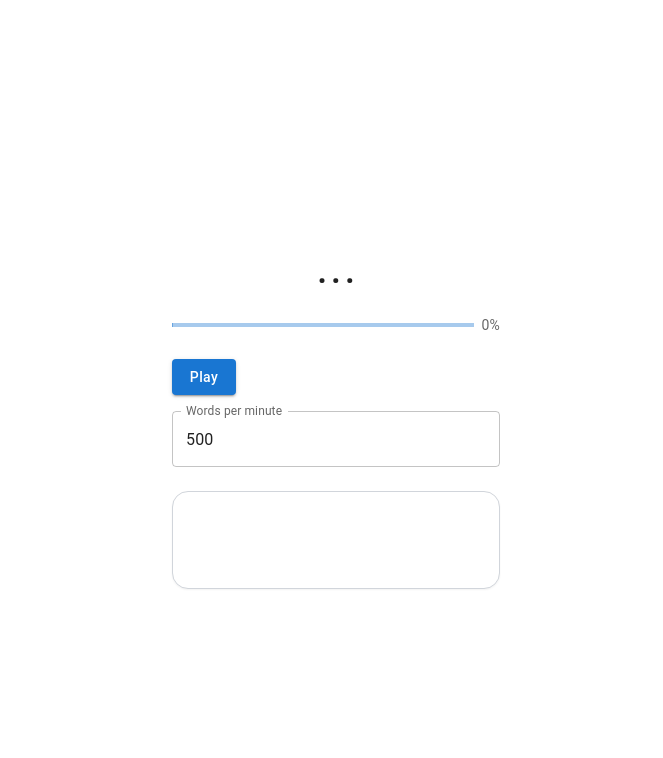
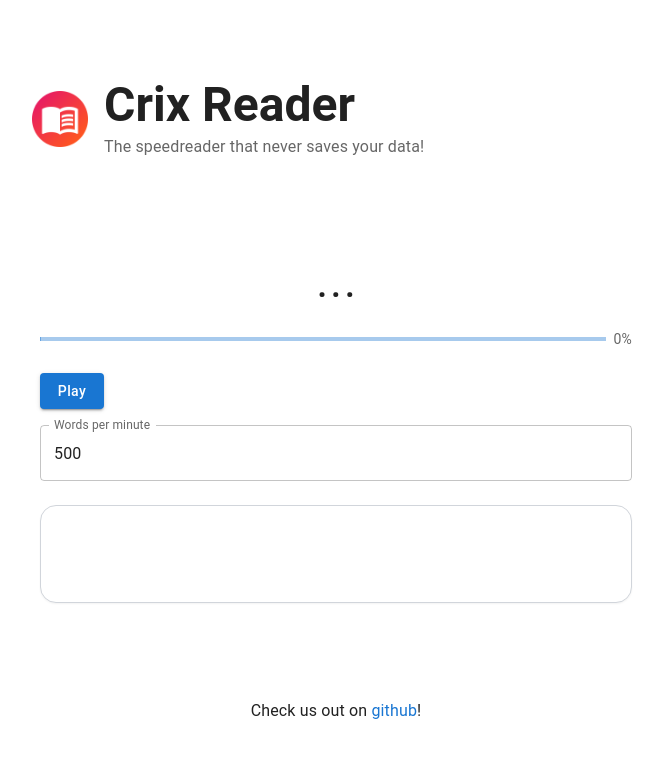
Before and after one commit to choneface/speedreader, a React (Vite) app: page / in a window 1280 px wide. Shown: the top 758 px of the page, without its empty margins (304-967 px from the left). Built offline with nearby package versions, Linux system fonts and the light colour scheme.

Commit message:
Feature: Header and Footer (#4)
* simple header and footer

* enforce the width remains constant throughout the experience

```diff
--- a/src/App.tsx
+++ b/src/App.tsx
@@ -1,11 +1,17 @@
 import "./App.css";
 import SpeedReader from "./SpeedReader";
+import Header from "./components/Header";
+import Footer from "./components/Footer";
 
 function App() {
   return (
-    <>
+    <div
+      style={{ width: "50vw", minWidth: 320, maxWidth: 900, margin: "0 auto" }}
+    >
+      <Header />
       <SpeedReader />
-    </>
+      <Footer />
+    </div>
   );
 }
 
--- /dev/null
+++ b/src/components/Footer.tsx
@@ -0,0 +1,20 @@
+import { Box, Typography, Link } from "@mui/material";
+
+export default function Footer() {
+  return (
+    <Box sx={{ py: 3, px: 2, mt: 4 }} component="footer">
+      <Typography variant="body1" align="center">
+        Check us out on{" "}
+        <Link
+          href="https://github.com/choneface/speedreader"
+          target="_blank"
+          rel="noopener noreferrer"
+          underline="hover"
+        >
+          github
+        </Link>
+        !
+      </Typography>
+    </Box>
+  );
+}
--- /dev/null
+++ b/src/components/Header.tsx
@@ -0,0 +1,24 @@
+import { Box, Typography, Stack } from "@mui/material";
+import logo from "../assets/icon-512.png";
+
+export default function Header() {
+  return (
+    <Box sx={{ py: 3, px: 2 }}>
+      <Stack direction="row" alignItems="center" spacing={2}>
+        <img
+          src={logo}
+          alt="Crix Reader Logo"
+          style={{ width: 56, height: 56 }}
+        />
+        <Box>
+          <Typography variant="h3" component="h1" fontWeight={700} align="left">
+            Crix Reader
+          </Typography>
+          <Typography variant="subtitle1" color="text.secondary" align="left">
+            The speedreader that never saves your data!
+          </Typography>
+        </Box>
+      </Stack>
+    </Box>
+  );
+}
```
Also changed, not shown: src/assets/icon-512.png (added).
